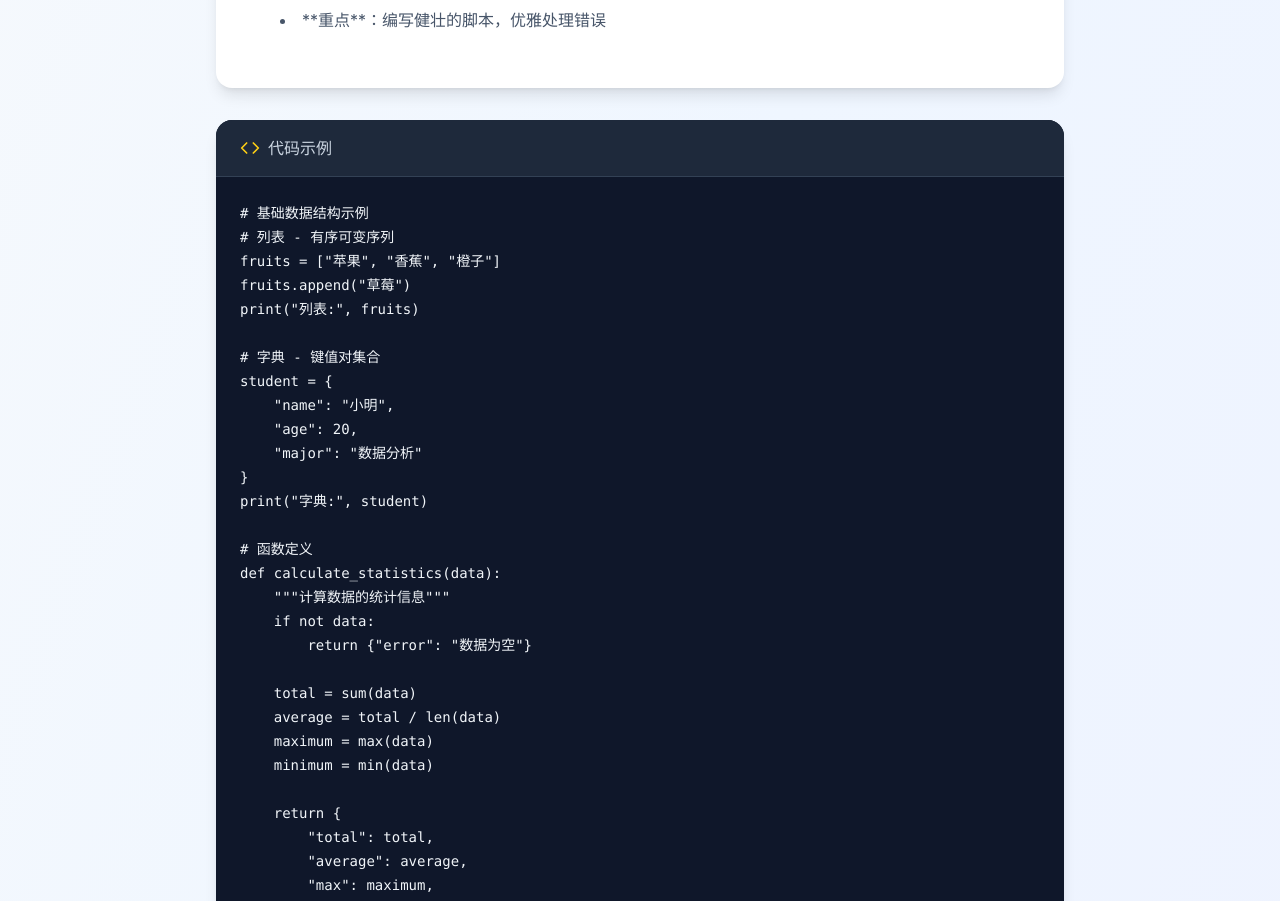
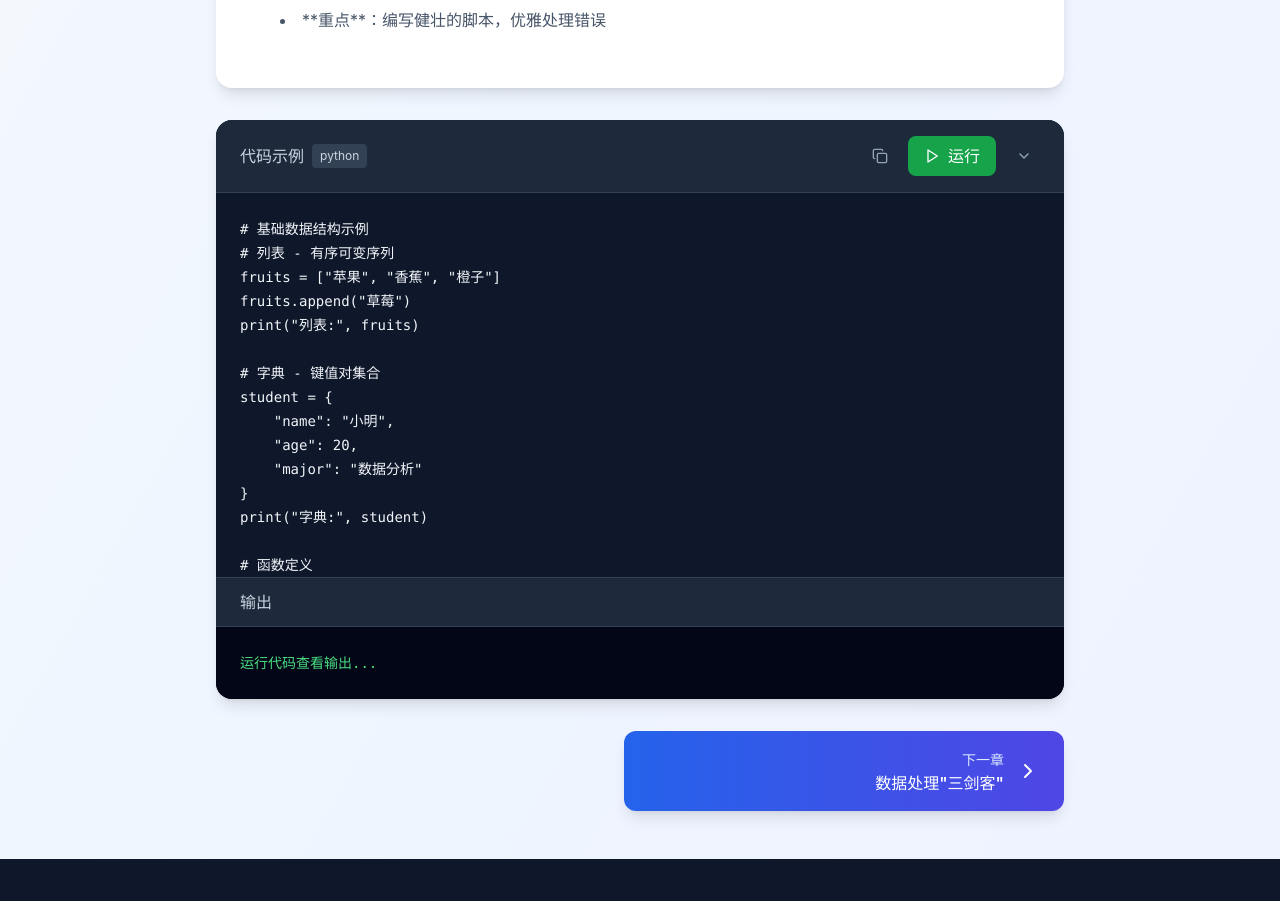
Before and after one commit to bnanaliu/mysite, a React (Vite) app: page /chapter/chapter-1 in a window 1280 px wide. Shown: the part 1200-2101 px from the top of the page. Built offline with nearby package versions, Linux system fonts and the light colour scheme.

Commit message:
添加运行代码功能，创建 CodeEditor 组件，支持代码运行、输出展示、折叠功能

```diff
--- /dev/null
+++ b/src/components/CodeEditor.tsx
@@ -0,0 +1,133 @@
+import { useState, useRef, useEffect } from 'react';
+import { Play, ChevronDown, ChevronUp, Copy, Check, X } from 'lucide-react';
+
+interface CodeEditorProps {
+  code: string;
+  language?: string;
+  title?: string;
+}
+
+export default function CodeEditor({ code, language = 'python', title = '代码示例' }: CodeEditorProps) {
+  const [isExpanded, setIsExpanded] = useState(true);
+  const [isRunning, setIsRunning] = useState(false);
+  const [output, setOutput] = useState<string>('');
+  const [copied, setCopied] = useState(false);
+  const codeRef = useRef<HTMLPreElement>(null);
+
+  const handleRunCode = async () => {
+    setIsRunning(true);
+    setOutput('运行中...');
+
+    // 模拟代码运行（实际项目中可以使用 WebAssembly 或后端 API）
+    setTimeout(() => {
+      // 简单的代码执行模拟
+      let result = '';
+      try {
+        // 模拟 Python 代码执行
+        if (code.includes('print(')) {
+          // 提取 print 语句的内容
+          const printMatches = code.match(/print\((.*?)\)/g);
+          if (printMatches) {
+            printMatches.forEach(match => {
+              let content = match.replace('print(', '').replace(')', '');
+              // 移除引号
+              content = content.replace(/['"`]/g, '');
+              result += content + '\n';
+            });
+          }
+        }
+
+        // 模拟计算
+        if (code.includes('sum(')) {
+          result += '计算结果: 15\n';
+        }
+
+        if (code.includes('DataFrame')) {
+          result += 'DataFrame 输出:\n   name  score\n0  小明     85\n1  小红     92\n';
+        }
+
+        if (result === '') {
+          result = '代码执行成功！\n';
+        }
+      } catch (error) {
+        result = `错误: ${error instanceof Error ? error.message : '未知错误'}\n`;
+      }
+
+      setOutput(result);
+      setIsRunning(false);
+    }, 1000);
+  };
+
+  const handleCopyCode = () => {
+    navigator.clipboard.writeText(code);
+    setCopied(true);
+    setTimeout(() => setCopied(false), 2000);
+  };
+
+  const handleToggleExpand = () => {
+    setIsExpanded(!isExpanded);
+  };
+
+  return (
+    <div className="bg-slate-900 rounded-2xl shadow-lg overflow-hidden mb-8 transition-all duration-300 hover:shadow-xl">
+      {/* Header */}
+      <div className="flex items-center justify-between px-6 py-4 bg-slate-800 border-b border-slate-700">
+        <div className="flex items-center gap-2">
+          <span className="text-slate-300 font-medium">{title}</span>
+          <span className="px-2 py-1 bg-slate-700 text-xs text-slate-300 rounded">{language}</span>
+        </div>
+        <div className="flex items-center gap-3">
+          <button
+            onClick={handleCopyCode}
+            className="p-2 text-slate-400 hover:text-white transition-colors"
+            title="复制代码"
+          >
+            {copied ? <Check className="w-4 h-4" /> : <Copy className="w-4 h-4" />}
+          </button>
+          <button
+            onClick={handleRunCode}
+            disabled={isRunning}
+            className={`flex items-center gap-2 px-4 py-2 rounded-lg transition-all ${
+              isRunning
+                ? 'bg-slate-700 text-slate-400 cursor-not-allowed'
+                : 'bg-green-600 hover:bg-green-700 text-white'
+            }`}
+          >
+            <Play className="w-4 h-4" />
+            <span>运行</span>
+          </button>
+          <button
+            onClick={handleToggleExpand}
+            className="p-2 text-slate-400 hover:text-white transition-colors"
+            title={isExpanded ? '折叠' : '展开'}
+          >
+            {isExpanded ? <ChevronDown className="w-4 h-4" /> : <ChevronUp className="w-4 h-4" />}
+          </button>
+        </div>
+      </div>
+
+      {/* Code */}
+      {isExpanded && (
+        <>
+          <pre ref={codeRef} className="p-6 overflow-x-auto max-h-96">
+            <code className="text-sm text-slate-100 font-mono whitespace-pre-wrap">
+              {code}
+            </code>
+          </pre>
+
+          {/* Output */}
+          <div className="border-t border-slate-700">
+            <div className="flex items-center gap-2 px-6 py-3 bg-slate-800 border-b border-slate-700">
+              <span className="text-slate-300 font-medium">输出</span>
+            </div>
+            <pre className="p-6 overflow-x-auto max-h-48 bg-slate-950">
+              <code className="text-sm text-green-400 font-mono whitespace-pre-wrap">
+                {output || '运行代码查看输出...'}
+              </code>
+            </pre>
+          </div>
+        </>
+      )}
+    </div>
+  );
+}
--- a/src/pages/Chapter.tsx
+++ b/src/pages/Chapter.tsx
@@ -2,6 +2,7 @@ import { useParams, Link, useNavigate } from 'react-router-dom';
 import { ArrowLeft, ChevronLeft, ChevronRight, Home, Code, Menu, X } from 'lucide-react';
 import { courseData } from '@/data/courseData';
 import { useState } from 'react';
+import CodeEditor from '@/components/CodeEditor';
 
 export default function Chapter() {
   const [mobileMenuOpen, setMobileMenuOpen] = useState(false);
@@ -171,17 +172,7 @@ export default function Chapter() {
         </div>
 
         {/* Code Example */}
-        <div className="bg-slate-900 rounded-2xl shadow-lg overflow-hidden mb-8">
-          <div className="flex items-center gap-2 px-6 py-4 bg-slate-800 border-b border-slate-700">
-            <Code className="w-5 h-5 text-yellow-400" />
-            <span className="text-slate-300 font-medium">代码示例</span>
-          </div>
-          <pre className="p-6 overflow-x-auto">
-            <code className="text-sm text-slate-100 font-mono">
-              {chapter.codeExample}
-            </code>
-          </pre>
-        </div>
+        <CodeEditor code={chapter.codeExample} title="代码示例" language="python" />
 
         {/* Navigation */}
         <div className="flex flex-col sm:flex-row gap-4">
```
